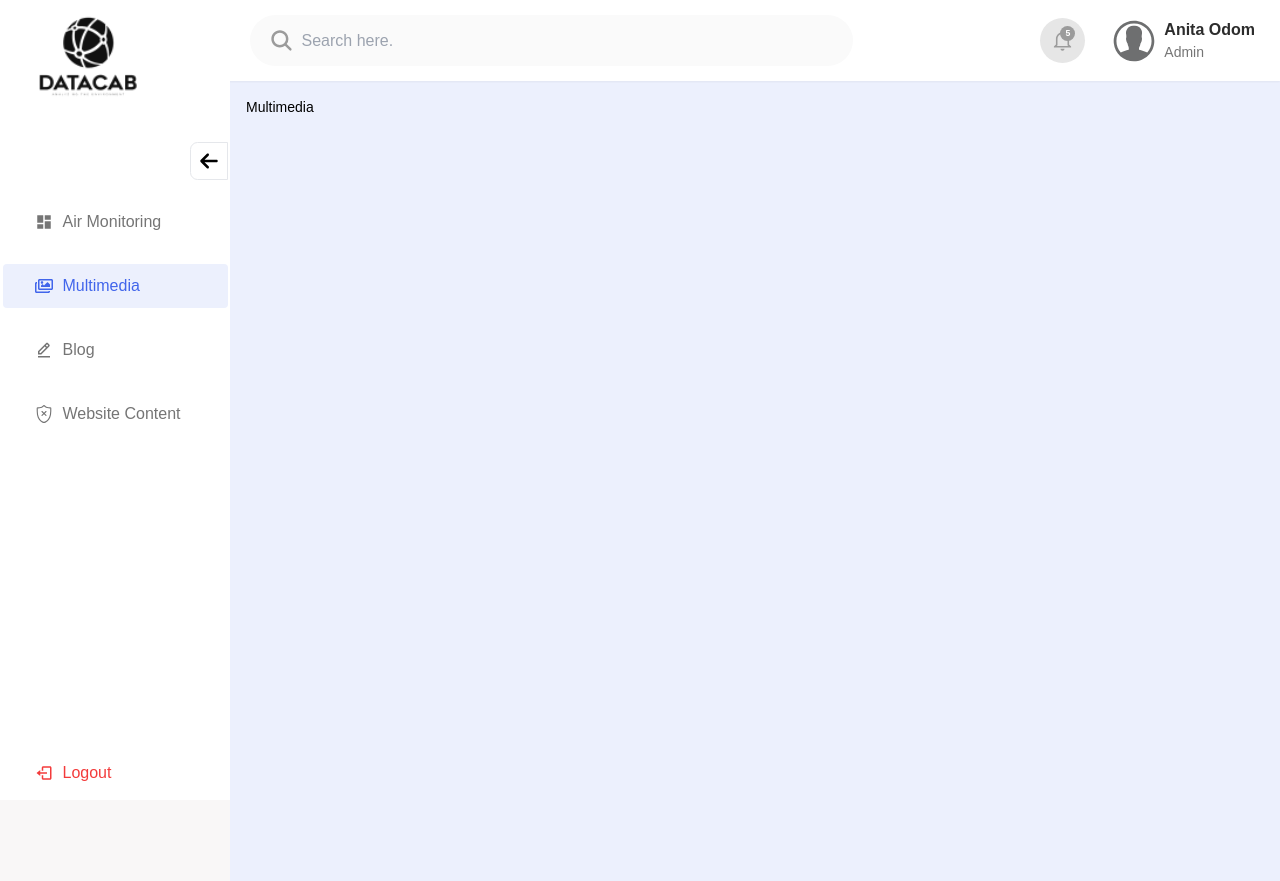
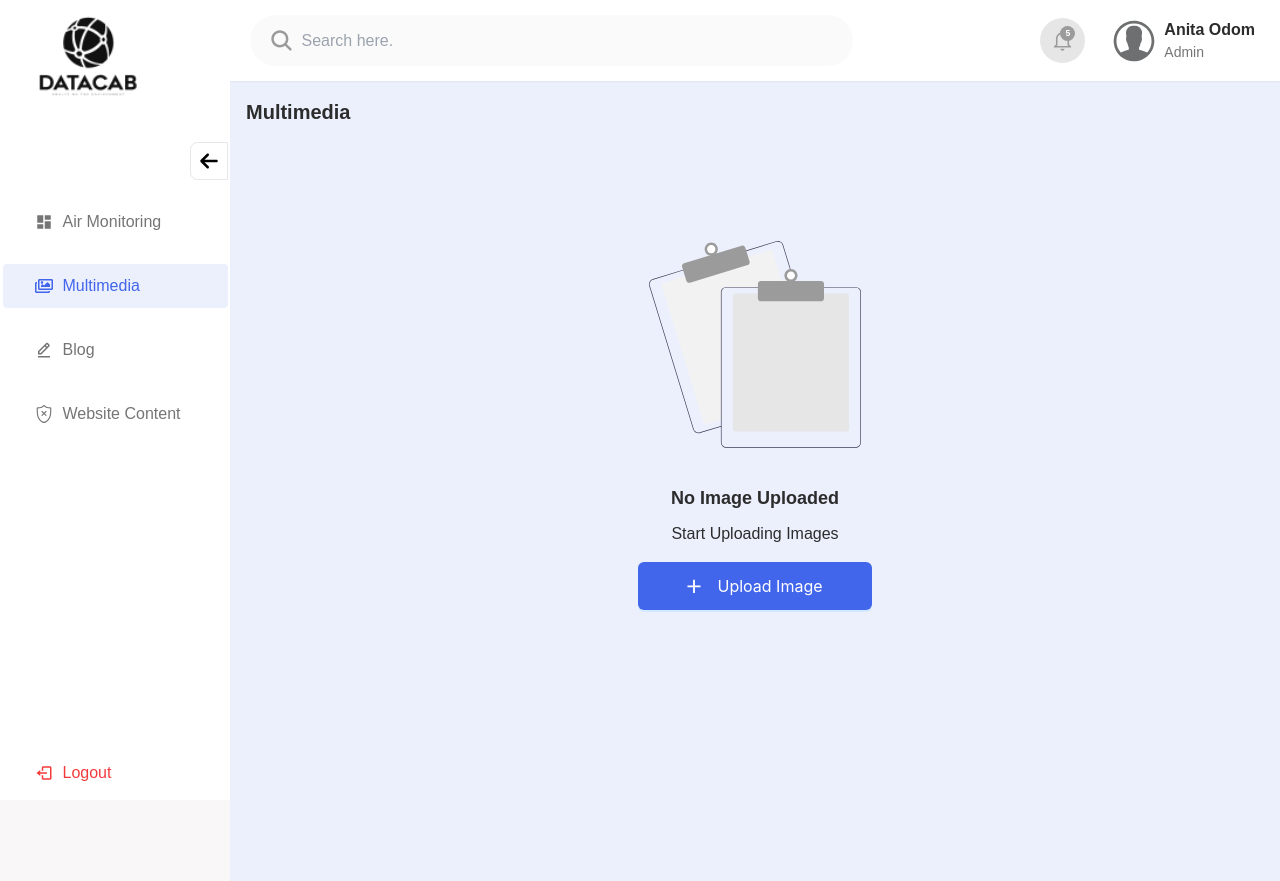
Before and after one commit to specpelz/DC_Admin, a React (Vite) app: page /admin/multimedia in a window 1280 px wide. Built offline with nearby package versions, Linux system fonts and the light colour scheme.

Commit message:
reusable no data component

```diff
--- a/src/App.css
+++ b/src/App.css
@@ -0,0 +1,6 @@
+*,
+html,
+body {
+  /* font-size: 10px !important; */
+  font-size: 10px;
+}
--- a/src/components/commons/headings/H4Heading.tsx
+++ b/src/components/commons/headings/H4Heading.tsx
@@ -2,7 +2,7 @@ import { HeadingTextProps } from "../../../types/Heading";
 
 
 const H4Heading: React.FC<HeadingTextProps> = ({ title }) => {
-  return <h4 className="text-[1.4rem] md:text-[1.6rem] font-[400] text-BrandBlack1">{title}</h4>;
+  return <h4 className="text-Fourteen md:text-Sixteen font-[400] text-BrandBlack1">{title}</h4>;
 };
 
 export default H4Heading;
--- a/src/components/commons/headings/H5Heading.tsx
+++ b/src/components/commons/headings/H5Heading.tsx
@@ -2,7 +2,7 @@ import { HeadingTextProps } from "../../../types/Heading";
 
 const H5Heading: React.FC<HeadingTextProps> = ({ title }) => {
   return (
-    <h5 className="text-[1.4rem] md:text-[1.6rem] font-[600] text-BrandBlack1">
+    <h5 className="text-Fourteen md:text-Sixteen font-[600] text-BrandBlack1">
       {title}
     </h5>
   );
--- a/src/components/commons/headings/PText.tsx
+++ b/src/components/commons/headings/PText.tsx
@@ -9,7 +9,7 @@ interface TextProps {
 
 const PText: React.FC<TextProps> = ({
   text,
-  className = `text-[1.2rem] md:text-[1.4rem] text-BrandTextColor`,
+  className = `text-Twelve md:text-Fourteen text-BrandTextColor`,
 }) => {
   return <p className={className}>{text}</p>;
 };
--- a/src/components/commons/input/index.tsx
+++ b/src/components/commons/input/index.tsx
@@ -18,7 +18,7 @@ const Input: React.FC<InputWithIconProps> = ({
       {iconPosition === "left" && <div className="">{icon}</div>}
       <input
         type="text"
-        className="text-[#000] bg-BrandLightGray text-[1.6rem] outline-none w-[100%]"
+        className="text-[#000] bg-BrandLightGray text-Sixteen outline-none w-[100%]"
         placeholder={placeholder}
       />
       {iconPosition === "right" && <div className="">{icon}</div>}
--- a/src/components/dashboard/AirMonitoring.tsx
+++ b/src/components/dashboard/AirMonitoring.tsx
@@ -1,17 +1,22 @@
-import NoData from "./NoData"
+import NoData from "./NoData";
 
 const AirMonitoring = () => {
+  const handleUploadClick = () => {
+    alert("working");
+  };
   return (
-    <div >
+    <div>
       <div className="text-[20px] font-[600] text-BrandBlack1">
         Air Monitoring
       </div>
       <NoData
- buttonFunction={()=>alert("working")}
-
+        buttonFunction={handleUploadClick}
+        title="No Data Uploaded"
+        message="Start Uploading Data"
+        buttonText="Upload Data"
       />
     </div>
-  )
-}
+  );
+};
 
-export default AirMonitoring
+export default AirMonitoring;
--- a/src/components/dashboard/NoData.tsx
+++ b/src/components/dashboard/NoData.tsx
@@ -1,38 +1,47 @@
 import { Button } from "antd";
 
-
-
-interface noData_type{
-    buttonFunction:()=>void;
+interface NoDataProps {
+  buttonFunction: () => void; // Function to be called when the button is clicked
+  title?: string; // Title text, defaults to "No Data Uploaded"
+  message?: string; // Message text, defaults to "Start Uploading Data"
+  buttonText?: string; // Text for the button, defaults to "Upload Data"
+  imageSrc?: string; // Image source, defaults to "/nodata.svg"
 }
 
-const NoData = ({buttonFunction}:noData_type) => {
+const NoData: React.FC<NoDataProps> = ({
+  buttonFunction,
+  title = "No Data Uploaded",
+  message = "Start Uploading Data",
+  buttonText = "Upload Data",
+  imageSrc = "/nodata.svg",
+}) => {
   return (
     <div className="w-full flex flex-col items-center">
-
       <div className="w-[212px] h-[206.94px] mb-[37px] mt-[114px]">
-<img src="/nodata.svg" alt="image" className="w-full h-[auto]"  />
+        <img src={imageSrc} alt="No Data" className="w-full h-[auto]" />
       </div>
 
-<div className="text-[18px] font-[600] text-BrandBlack1 mb-[10px]">No Data Uploaded</div>
-<div className="text-[16px] font-[400] text-BrandBlack1">Start Uploading Data </div>
-
+      <div className="text-[18px] font-[600] text-BrandBlack1 mb-[10px]">
+        {title}
+      </div>
+      <div className="text-[16px] font-[400] text-BrandBlack1">{message}</div>
 
       <Button
         type="primary"
         onClick={buttonFunction}
         className="w-[234px] h-[48px] text-[16px] font-[400] mt-[16px] bg-BrandPrimary"
-
       >
         <div className="flex gap-x-[16px] items-center">
-<img src="/cross.svg" alt="img"  className="w-[14px] h-[14px]"/>
-<div className="text-[16px] font-[400]">Upload Data</div>
+          <img
+            src="/cross.svg"
+            alt="Upload Icon"
+            className="w-[14px] h-[14px]"
+          />
+          <div className="text-[16px] font-[400]">{buttonText}</div>
         </div>
       </Button>
+    </div>
+  );
+};
 
-
-    </div>
-  )
-}
-
-export default NoData
+export default NoData;
--- a/src/components/dashboard/Sidebar.tsx
+++ b/src/components/dashboard/Sidebar.tsx
@@ -98,7 +98,7 @@ const SideBar: React.FC<SideBarProps> = ({
                     activeTab === "/admin"
                       ? "text-BrandPrimary"
                       : "text-BrandTextColor"
-                  } text-[1.6rem] font-[500] `}
+                  } text-Sixteen font-[500] `}
                 >
                   Air Monitoring
                 </h2>
@@ -141,7 +141,7 @@ const SideBar: React.FC<SideBarProps> = ({
                     activeTab === "/admin/multimedia"
                       ? "text-BrandPrimary"
                       : "text-BrandTextColor"
-                  } text-[1.6rem] font-[500] `}
+                  } text-Sixteen font-[500] `}
                 >
                   Multimedia
                 </h2>
@@ -184,7 +184,7 @@ const SideBar: React.FC<SideBarProps> = ({
                     activeTab === "/admin/blog"
                       ? "text-BrandPrimary"
                       : "text-BrandTextColor"
-                  } text-[1.6rem] font-[500] `}
+                  } text-Sixteen font-[500] `}
                 >
                   Blog
                 </h2>
@@ -227,7 +227,7 @@ const SideBar: React.FC<SideBarProps> = ({
                     activeTab === "/admin/content"
                       ? "text-BrandPrimary"
                       : "text-BrandTextColor"
-                  } text-[1.6rem] font-[500] `}
+                  } text-Sixteen font-[500] `}
                 >
                   Website Content
                 </h2>
@@ -250,7 +250,7 @@ const SideBar: React.FC<SideBarProps> = ({
           >
             {" "}
             <BiLogOut size={18} color="#F33B3B" />
-            <h2 className="text-[1.6rem]  font-[500] text-BrandRed">Logout</h2>
+            <h2 className="text-Sixteen  font-[500] text-BrandRed">Logout</h2>
           </div>
         )}
       </div>
--- a/src/index.css
+++ b/src/index.css
@@ -5,18 +5,11 @@
 body {
   margin: 0;
   padding: 0;
-  /* display: flex; */
-  /* justify-content: center; */
-  /* place-items: center; */
-  /* min-width: 320px; */
-  /* min-height: 100vh; */
+  font-family: "Manrope", sans-serif;
+
 }
 
+
 html {
-  font-size: 10px;
+  font-size: 62.5%; /* 62.5% of 16px = 10px */
 }
-
-* {
-  font-size: 1.4rem;
-  font-family: "Manrope", sans-serif;
-}
--- a/src/pages/Multimedia/index.tsx
+++ b/src/pages/Multimedia/index.tsx
@@ -1,8 +1,20 @@
+import NoData from "@components/dashboard/NoData";
 
 const Multimedia = () => {
+  const handleUploadClick = () => {
+    alert("working");
+  };
   return (
-    <div>Multimedia</div>
-  )
-}
+    <div>
+      <div className="text-[20px] font-[600] text-BrandBlack1">Multimedia</div>
+      <NoData
+        buttonFunction={handleUploadClick}
+        title="No Image Uploaded"
+        message="Start Uploading Images"
+        buttonText="Upload Image"
+      />
+    </div>
+  );
+};
 
-export default Multimedia
+export default Multimedia;
--- a/tailwind.config.js
+++ b/tailwind.config.js
@@ -13,6 +13,14 @@ export default {
         BrandBlack1: "#2C2C2C",
         BrandLightGray: "#FAFAFA",
       },
+      fontSize: {
+        TwentyTwo: ["22px", { lineHeight: "1.5" }], // 22px for h1
+        Twenty: ["20px", { lineHeight: "1.5" }], // 20px for h2
+        Eighteen: ["18px", { lineHeight: "1.5" }], // 18px for h3
+        Sixteen: ["16px", { lineHeight: "1.5" }], // 16px for h4
+        Fourteen: ["14px", { lineHeight: "1.5" }], // 14px for h5
+        Twelve: ["12px", { lineHeight: "1.5" }], // 12px for h6
+      },
     },
   },
   plugins: [],
```
Lines whose indentation alone changed are shown as unchanged.
